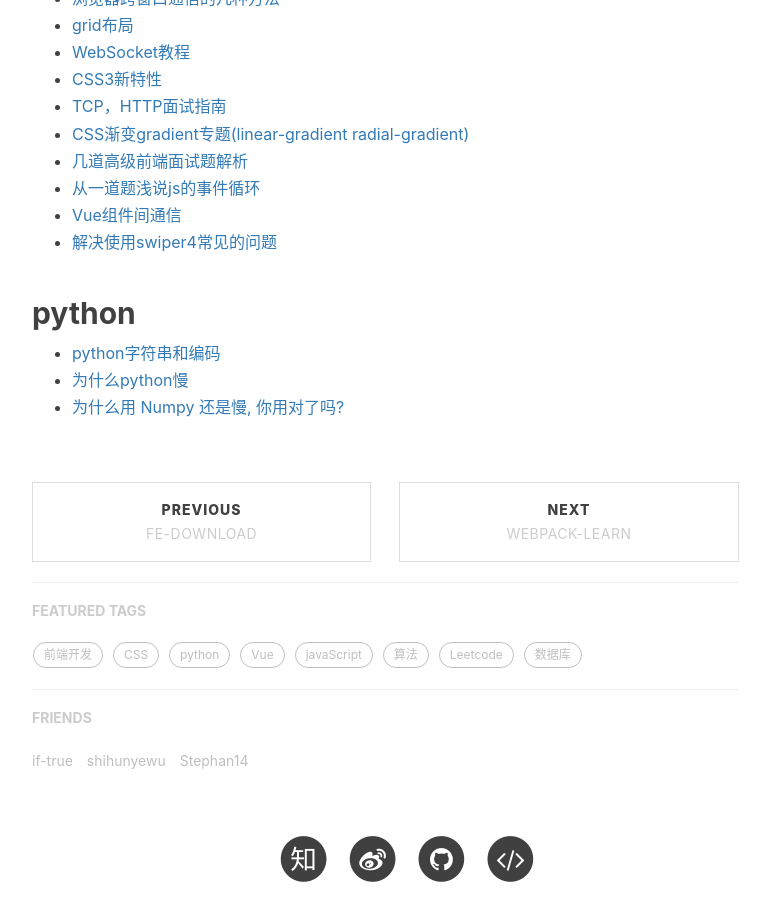
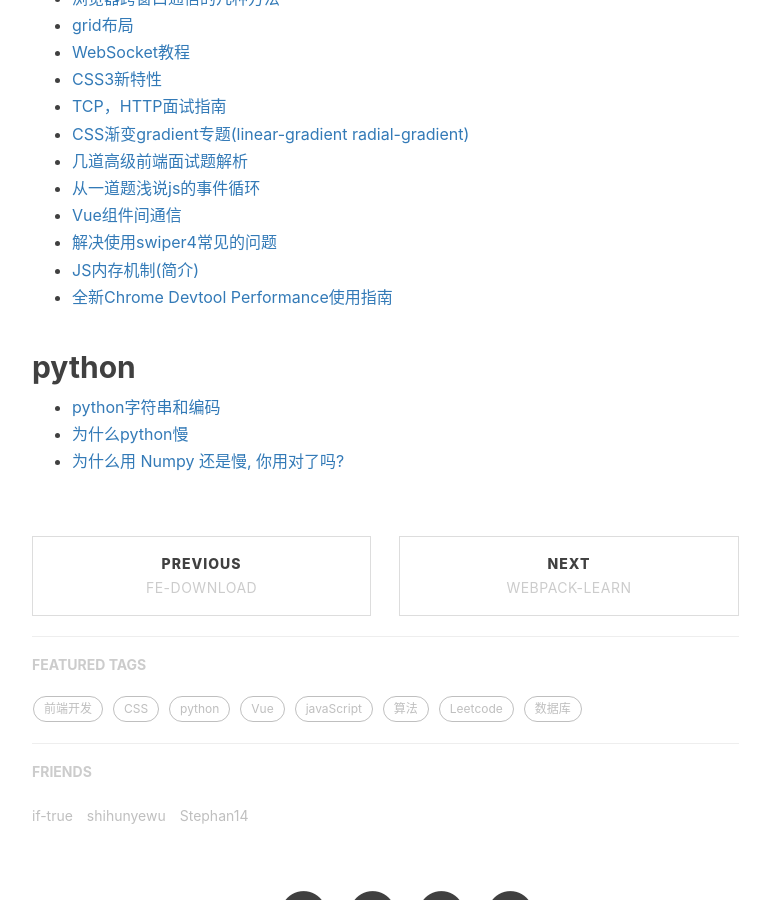
Before and after one commit to mickey0524/mickey0524.github.io, a Jekyll site: the page built from _posts/2017-10-20-superior-article.md, in a window 1280 px wide and 900 px high, scrolled down 1279 px. Shown: the whole window, without its empty margins (233-1003 px from the left). Built offline with Jekyll 4.4.1, drawn with Linux system fonts in a browser that asks for light colours; nearby versions of some CDN libraries; comment, search, counter and statistics services are not loaded.

Commit message:
feat(article): 增加优秀的文章

```diff
--- a/_posts/2017-10-20-superior-article.md
+++ b/_posts/2017-10-20-superior-article.md
@@ -44,6 +44,8 @@ tags:
 * [从一道题浅说js的事件循环](https://github.com/dwqs/blog/issues/61)
 * [Vue组件间通信](https://github.com/answershuto/learnVue/blob/master/docs/Vue%E7%BB%84%E4%BB%B6%E9%97%B4%E9%80%9A%E4%BF%A1.MarkDown)
 * [解决使用swiper4常见的问题](http://www.debug8.com/html/t_4959.html)
+* [JS内存机制(简介)](https://juejin.im/post/5b10ba336fb9a01e66164346?utm_source=gold_browser_extension)
+* [全新Chrome Devtool Performance使用指南](https://zhuanlan.zhihu.com/p/29879682)
 
 ## python
 
```
